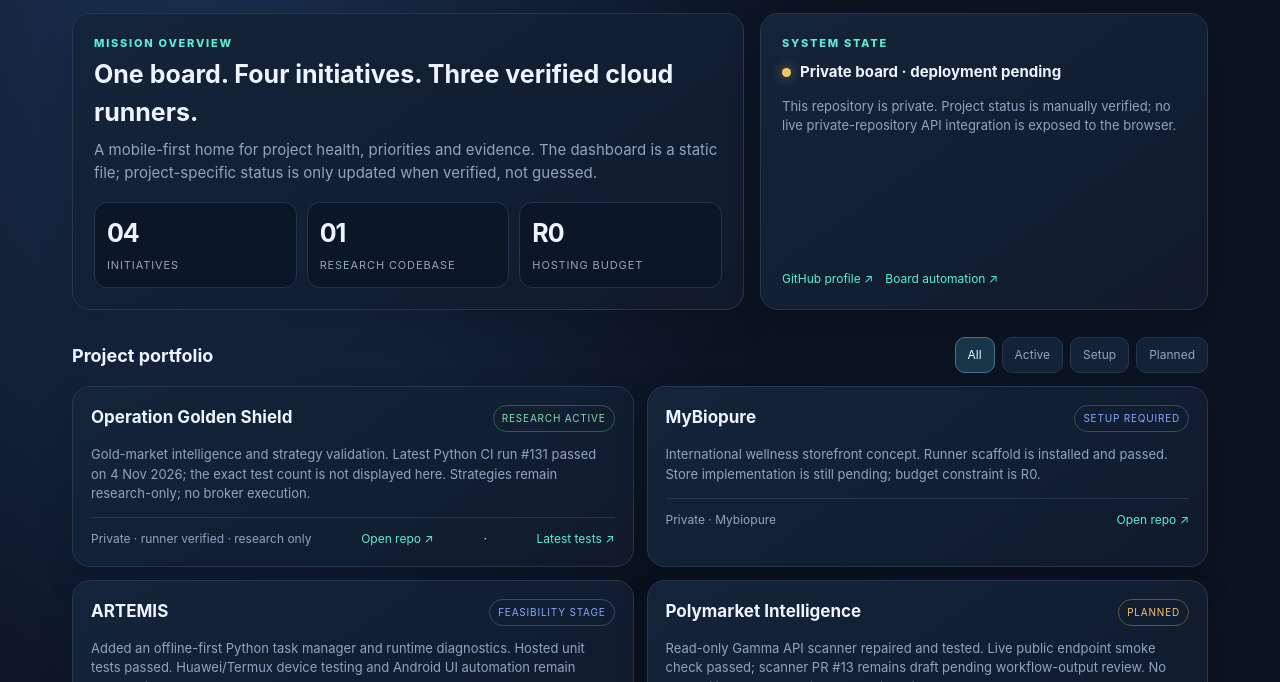
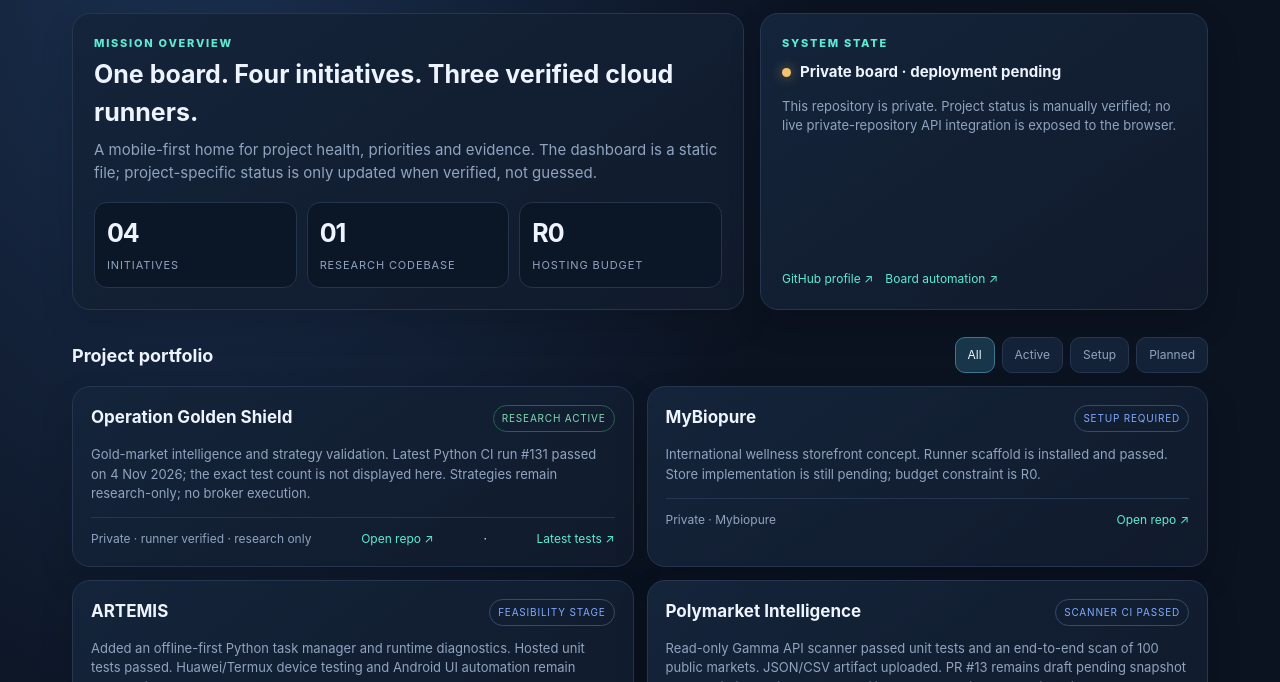
Before and after one commit to JastoMk/Name-Project-Command-Center, a plain HTML site: page index.html in a window 1280 px wide. Shown: the part 118-800 px from the top of the page. Drawn offline with Linux system fonts and the light colour scheme.

Commit message:
Record successful Polymarket end-to-end scanner run

```diff
--- a/index.html
+++ b/index.html
@@ -23,7 +23,7 @@ header{display:flex;justify-content:space-between;align-items:center;gap:18px;ma
 <article class="project" data-state="active"><div class="project-top"><h3>Operation Golden Shield</h3><span class="tag good">Research active</span></div><p>Gold-market intelligence and strategy validation. Latest Python CI run #131 passed on 4 Nov 2026; the exact test count is not displayed here. Strategies remain research-only; no broker execution.</p><div class="project-foot"><span class="repo">Private · runner verified · research only</span><a href="https://github.com/JastoMk/operation-golden-shield">Open repo ↗</a> · <a href="https://github.com/JastoMk/operation-golden-shield/actions/runs/41762347584">Latest tests ↗</a></div></article>
 <article class="project" data-state="setup"><div class="project-top"><h3>MyBiopure</h3><span class="tag neutral">Setup required</span></div><p>International wellness storefront concept. Runner scaffold is installed and passed. Store implementation is still pending; budget constraint is R0.</p><div class="project-foot"><span class="repo">Private · Mybiopure</span><a href="https://github.com/JastoMk/Mybiopure">Open repo ↗</a></div></article>
 <article class="project" data-state="setup"><div class="project-top"><h3>ARTEMIS</h3><span class="tag neutral">Feasibility stage</span></div><p>Added an offline-first Python task manager and runtime diagnostics. Hosted unit tests passed. Huawei/Termux device testing and Android UI automation remain outstanding.</p><div class="project-foot"><span class="repo">Public · offline prototype · hosted tests passed</span><a href="https://github.com/JastoMk/Artemis-">Open repo ↗</a> · <a href="https://github.com/JastoMk/Artemis-/actions/runs/41765329876">Latest tests ↗</a></div></article>
-<article class="project" data-state="planned"><div class="project-top"><h3>Polymarket Intelligence</h3><span class="tag">Planned</span></div><p>Read-only Gamma API scanner repaired and tested. Live public endpoint smoke check passed; scanner PR #13 remains draft pending workflow-output review. No probability edge or trading system is claimed.</p><div class="project-foot"><span class="repo">Draft PR in Golden Shield</span><a href="https://github.com/JastoMk/operation-golden-shield/pull/13">Review scanner ↗</a></div></article>
+<article class="project" data-state="setup"><div class="project-top"><h3>Polymarket Intelligence</h3><span class="tag neutral">Scanner CI passed</span></div><p>Read-only Gamma API scanner passed unit tests and an end-to-end scan of 100 public markets. JSON/CSV artifact uploaded. PR #13 remains draft pending snapshot and restriction review; no probability edge or trading system is claimed.</p><div class="project-foot"><span class="repo">Draft PR in Golden Shield</span><a href="https://github.com/JastoMk/operation-golden-shield/pull/13">Review scanner ↗</a> · <a href="https://github.com/JastoMk/operation-golden-shield/actions/runs/41765413467">Latest scan ↗</a></div></article>
 </section>
 <section class="panel" style="margin-top:15px">
   <div class="section-head" style="margin:0 0 12px"><h2>Latest CI / runner evidence</h2><span class="tag good">3 evidence links</span></div>
```
